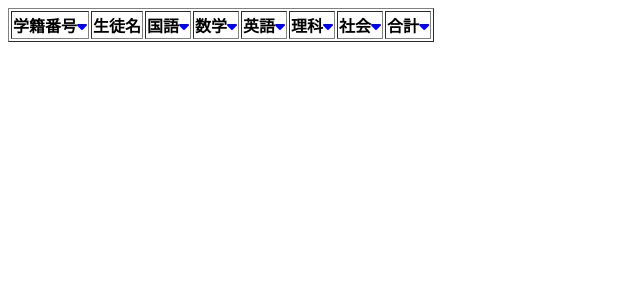
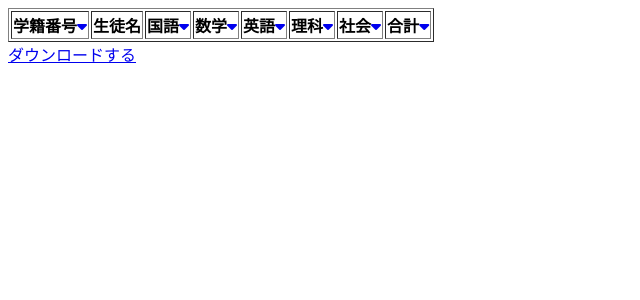
Before and after one commit to yocchan-git/seiseki1, a PHP site: page /exams/ranking.php?id=1 in a window 1280 px wide. Shown: the top 300 px of the page, without its empty margins (0-640 px from the left). Run offline with PHP 8.4, Linux system fonts and the light colour scheme; data that the repository does not hold is empty; some libraries are stand-ins or nearby versions.

Commit message:
細々した改良をランキングにした

```diff
--- a/exams/ranking.php
+++ b/exams/ranking.php
@@ -5,24 +5,18 @@ require('../db/dbconnect.php');
 $test_id = $_GET['id'];
 $rank = $_GET['rank'];
 
-
+// 選択画面に必要な処理
 if(!isset($test_id)){
     $if_tests = $db->query('SELECT id,name from tests');
 }
 
+// テスト名を表示するため
 if(isset($test_id)){
     $tests = $db->prepare('SELECT name from tests where id=?');
     $tests->execute(array($test_id));
 }
 
-// $stmt = $db->prepare('SELECT st.number,st.name as student_name,te.name as test_name,ex.kokugo,ex.sugaku,ex.eigo,ex.rika,ex.shakai,ex.goukei
-//     from exams as ex
-//     inner join tests as te
-//     on ex.test_id = te.id
-//         inner join students as st
-//         on ex.student_id = st.id
-//     where ex.test_id=?');
-
+// ランキング用のコード
 if($rank == 'gakuseki'){
     $stmt = $db->prepare('SELECT st.number,st.name as student_name,te.name as test_name,ex.kokugo,ex.sugaku,ex.eigo,ex.rika,ex.shakai,ex.goukei
     from exams as ex
@@ -97,16 +91,6 @@ if($rank == 'gakuseki'){
     order by st.number');
 }
 
-
-// $stmt = $db->prepare('SELECT st.number,st.name as student_name,te.name as test_name,ex.kokugo,ex.sugaku,ex.eigo,ex.rika,ex.shakai,ex.goukei
-//     from exams as ex
-//     inner join tests as te
-//     on ex.test_id = te.id
-//         inner join students as st
-//         on ex.student_id = st.id
-//     where ex.test_id=?
-//     order by st.number desc');
-
 $stmt->execute(array($test_id));
 ?>
 <!DOCTYPE html>
@@ -157,6 +141,7 @@ $stmt->execute(array($test_id));
                 </tr>
             <?php endforeach; ?>
         </table>
+        <a href="download.php?id=<?php echo $test_id; ?>&rank=<?php echo 'gakuseki'; ?>">ダウンロードする</a>
     <?php endif; ?>
 </body>
 </html>
```
